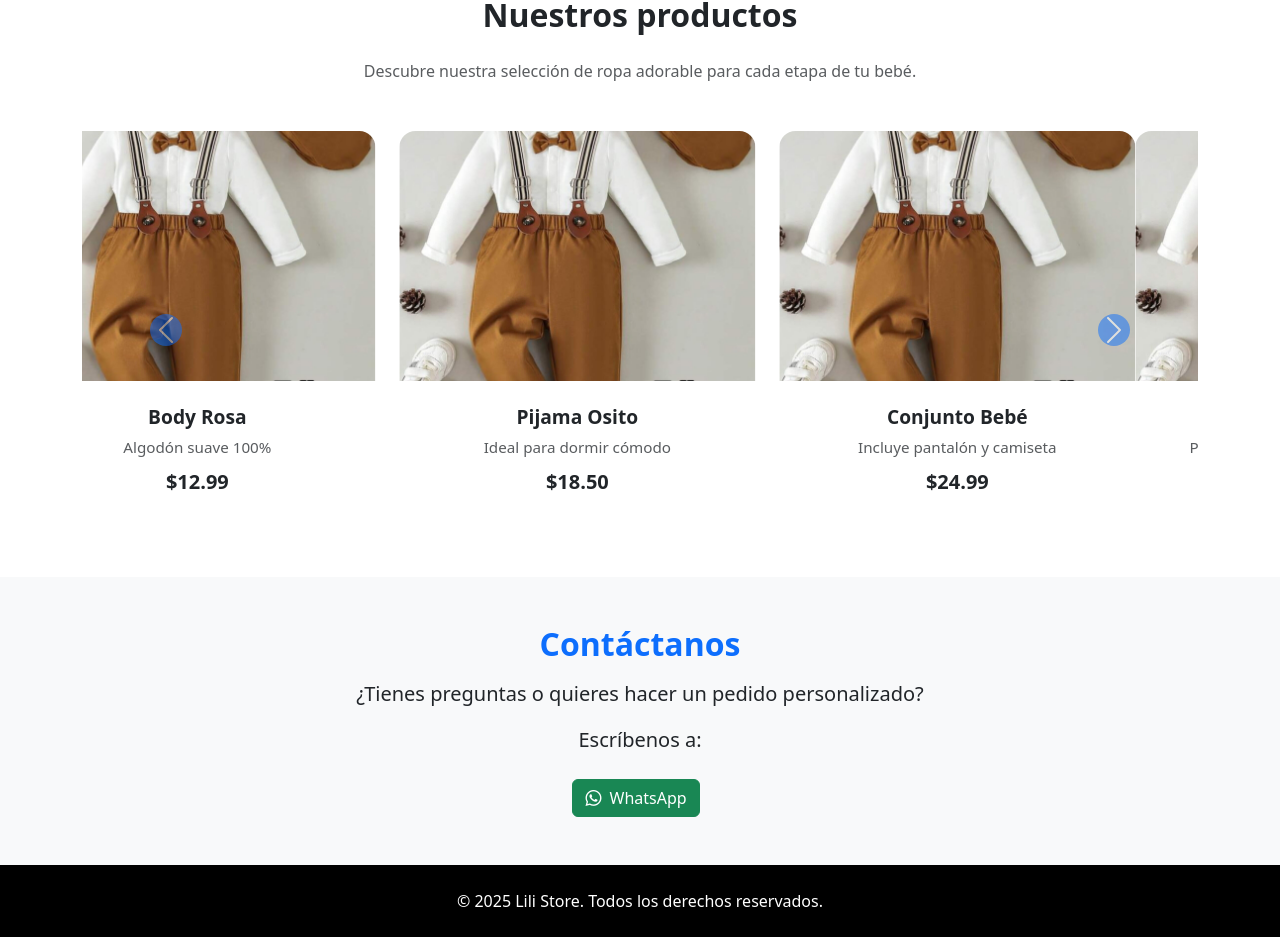
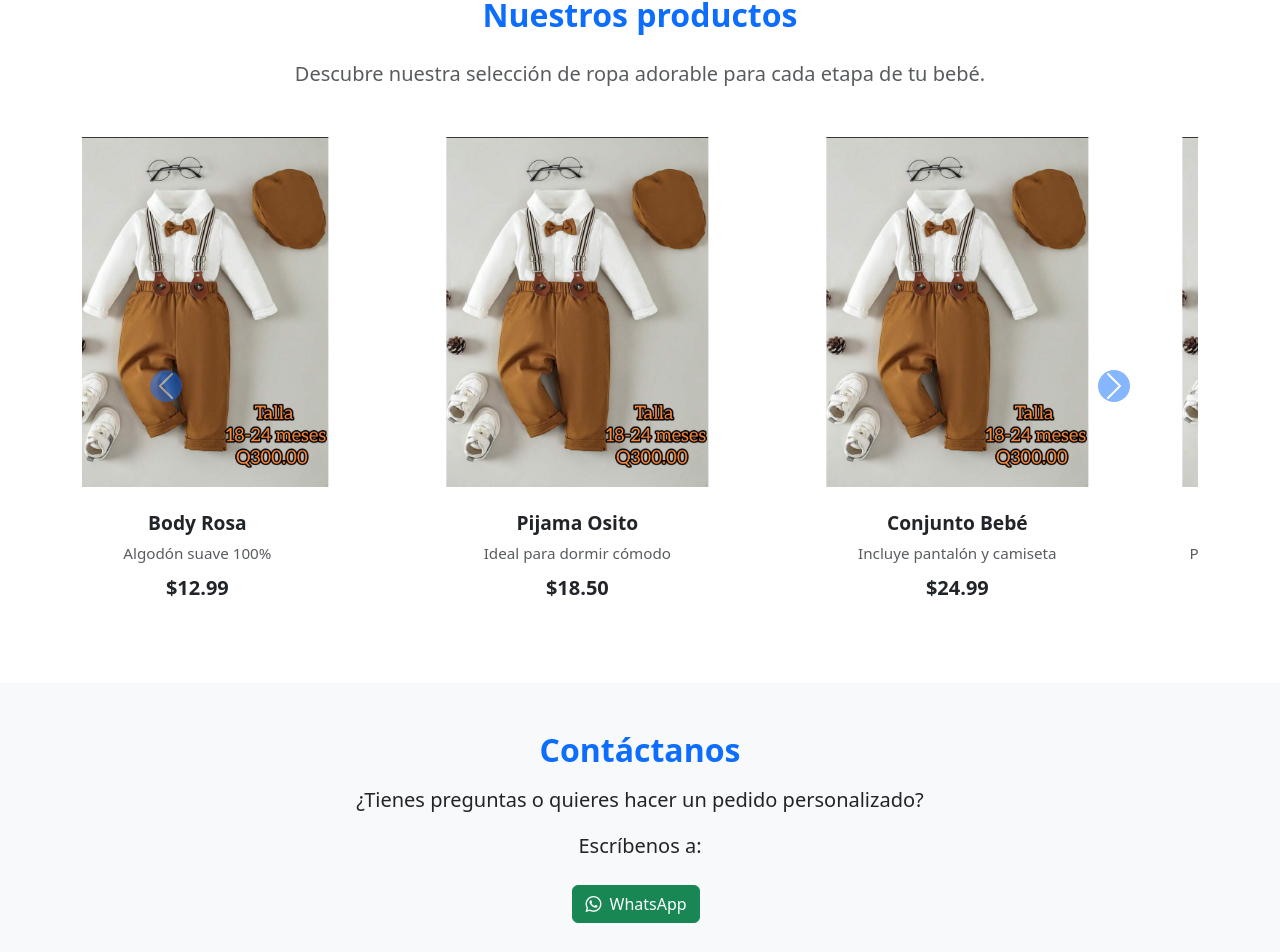
Before and after one commit to DeLeonByron/SitioWebUMG, an Angular app: page / in a window 1280 px wide. Shown: the part 1190-2142 px from the top of the page. Built offline with nearby package versions, Linux system fonts and the light colour scheme; no server answers.

Commit message:
Verificación tipografia

```diff
--- a/src/app/pages/home/home.component.html
+++ b/src/app/pages/home/home.component.html
@@ -68,8 +68,8 @@
 <!-- Productos -->
 <section id="products" class="py-5 text-center">
   <div class="container">
-    <h2 class="mb-4 fw-bold text-accent">Nuestros productos</h2>
-    <p class="text-muted mb-5">Descubre nuestra selección de ropa adorable para cada etapa de tu bebé.</p>
+    <h2 class="mb-4 fw-bold text-primary ">Nuestros productos</h2>
+    <p class="text-muted mb-5 fs-5">Descubre nuestra selección de ropa adorable para cada etapa de tu bebé.</p>
 
     <div id="carouselProductos" class="carousel slide" data-bs-ride="carousel">
       <div class="carousel-inner">
@@ -112,14 +112,14 @@
     <p class="fs-5">¿Tienes preguntas o quieres hacer un pedido personalizado?</p>
     <p class="fs-5">Escríbenos a:</p>
     <div class="mt-4">
-      <a href="https://wa.me/40500273" class="btn btn-success me-2"><i class="bi bi-whatsapp me-1"></i> WhatsApp</a>
+      <a href="https://wa.me/40500273" class="btn btn-success me-2" target="_blank"><i class="bi bi-whatsapp me-1"></i> WhatsApp</a>
     </div>
   </div>
 </section>
 
 <!-- Footer -->
-<footer class="bg-black text-white text-center py-4">
+<footer class="bg-black text-white text-center py-5">
   <div class="container">
-    <p class="mb-0">&copy; 2025 Lili Store. Todos los derechos reservados.</p>
+    <p class="mb-0 fs-5">&copy; 2025 Lili Store. Todos los derechos reservados.</p>
   </div>
 </footer>
--- a/src/app/pages/home/home.component.scss
+++ b/src/app/pages/home/home.component.scss
@@ -92,8 +92,8 @@ section {
   img {
     border-top-left-radius: 1rem;
     border-top-right-radius: 1rem;
-    height: 250px;
-    object-fit: cover;
+    height: 350px;
+    object-fit: contain;
   }
 
   .card-body {
```
